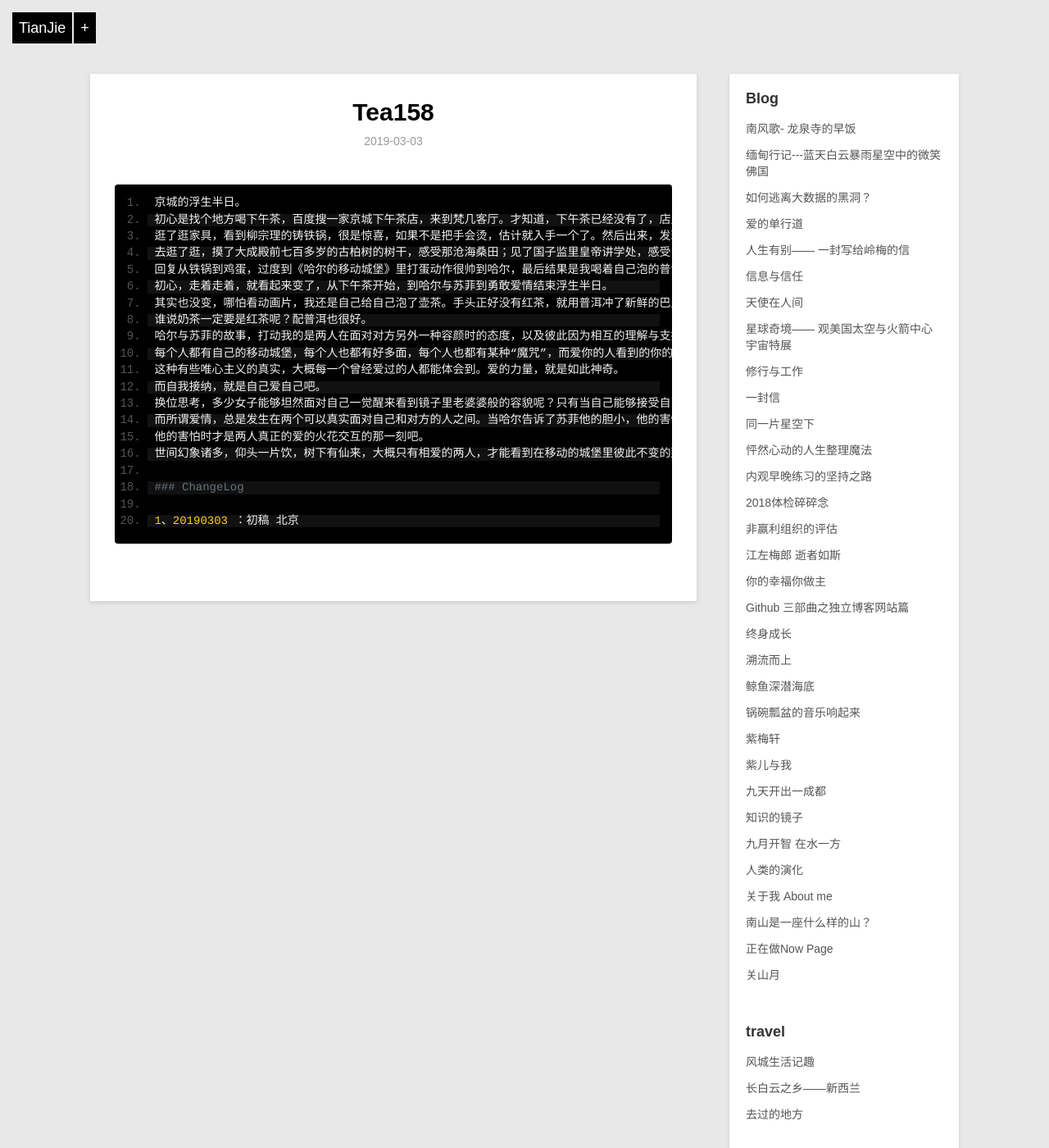
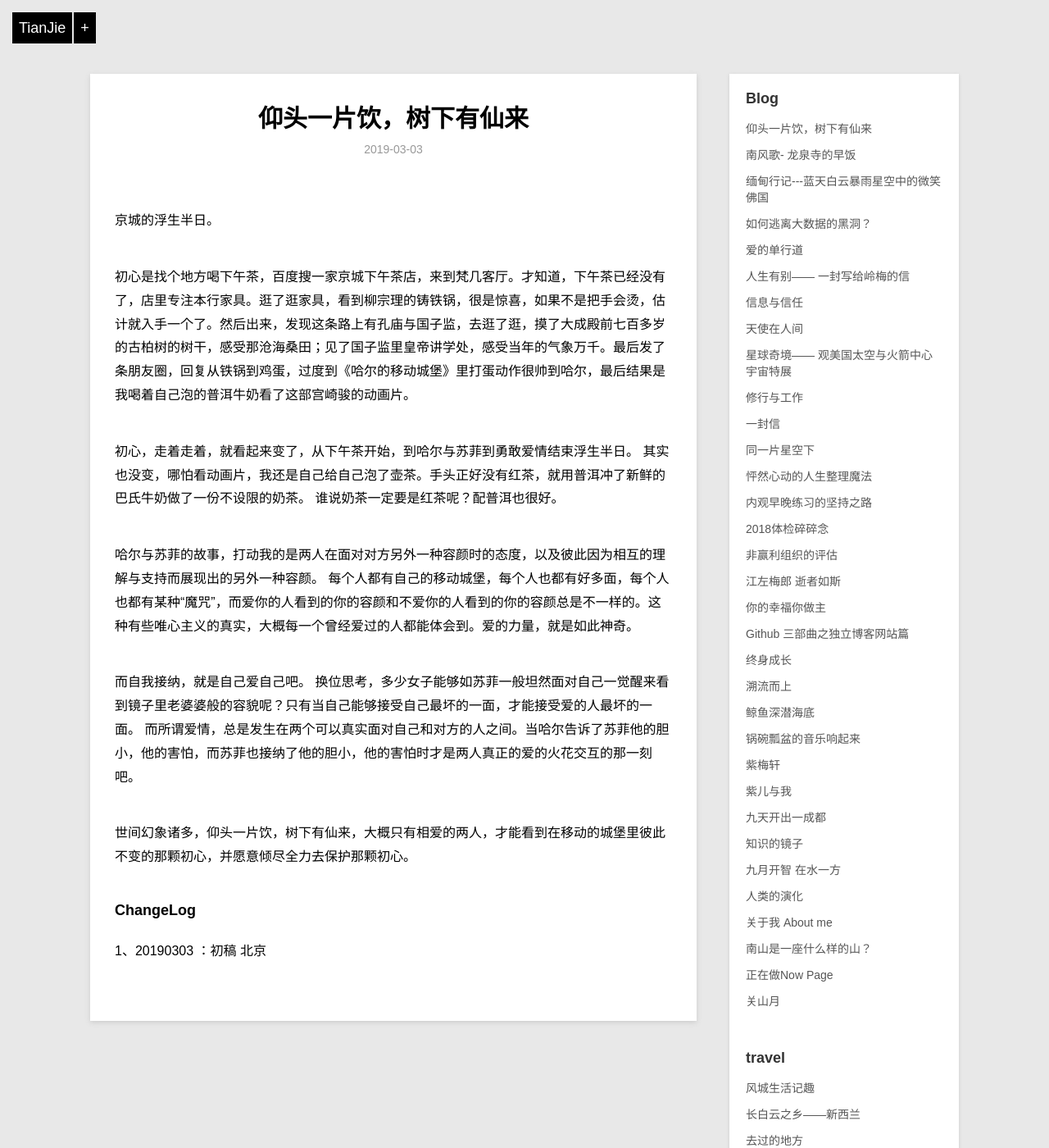
Before and after one commit to violettianjie/violettianjie.github.io, a Jekyll site: the page built from _posts/blog/2019-03-03-tea158.md, in a window 1280 px wide and 1400 px high. Shown: the whole window at 82% size. Built offline with Jekyll 4.4.1, drawn with Linux system fonts in a browser that asks for light colours; our own code applies the rules of GitHub Pages for plain Markdown files.

Commit message:
Update 2019-03-03-tea158.md

```diff
--- a/_posts/blog/2019-03-03-tea158.md
+++ b/_posts/blog/2019-03-03-tea158.md
@@ -1,21 +1,28 @@
+---
+layout: post
+title: "仰头一片饮，树下有仙来"
+description: "品茗人生158"
+category: blog
+---
 
-     京城的浮生半日。
-     初心是找个地方喝下午茶，百度搜一家京城下午茶店，来到梵几客厅。才知道，下午茶已经没有了，店里专注本行家具。
-     逛了逛家具，看到柳宗理的铸铁锅，很是惊喜，如果不是把手会烫，估计就入手一个了。然后出来，发现这条路上有孔庙与国子监，
-     去逛了逛，摸了大成殿前七百多岁的古柏树的树干，感受那沧海桑田；见了国子监里皇帝讲学处，感受当年的气象万千。最后发了条朋友圈，
-     回复从铁锅到鸡蛋，过度到《哈尔的移动城堡》里打蛋动作很帅到哈尔，最后结果是我喝着自己泡的普洱牛奶看了这部宫崎骏的动画片。
-     初心，走着走着，就看起来变了，从下午茶开始，到哈尔与苏菲到勇敢爱情结束浮生半日。
-     其实也没变，哪怕看动画片，我还是自己给自己泡了壶茶。手头正好没有红茶，就用普洱冲了新鲜的巴氏牛奶做了一份不设限的奶茶。
-     谁说奶茶一定要是红茶呢？配普洱也很好。
-     哈尔与苏菲的故事，打动我的是两人在面对对方另外一种容颜时的态度，以及彼此因为相互的理解与支持而展现出的另外一种容颜。
-     每个人都有自己的移动城堡，每个人也都有好多面，每个人也都有某种“魔咒”，而爱你的人看到的你的容颜和不爱你的人看到的你的容颜总是不一样的。
-     这种有些唯心主义的真实，大概每一个曾经爱过的人都能体会到。爱的力量，就是如此神奇。
-     而自我接纳，就是自己爱自己吧。
-     换位思考，多少女子能够坦然面对自己一觉醒来看到镜子里老婆婆般的容貌呢？只有当自己能够接受自己最坏的一面，才能接受爱的人最坏的一面。
-     而所谓爱情，总是发生在两个可以真实面对自己和对方的人之间。当哈尔告诉了苏菲他的胆小，他的害怕，而苏菲也接纳了他的胆小，
-     他的害怕时才是两人真正的爱的火花交互的那一刻吧。
-     世间幻象诸多，仰头一片饮，树下有仙来，大概只有相爱的两人，才能看到在移动的城堡里彼此不变的那颗初心，并愿意倾尽全力去保护那颗初心。
+京城的浮生半日。
 
-     ### ChangeLog
+初心是找个地方喝下午茶，百度搜一家京城下午茶店，来到梵几客厅。才知道，下午茶已经没有了，店里专注本行家具。逛了逛家具，看到柳宗理的铸铁锅，很是惊喜，如果不是把手会烫，估计就入手一个了。然后出来，发现这条路上有孔庙与国子监，去逛了逛，摸了大成殿前七百多岁的古柏树的树干，感受那沧海桑田；见了国子监里皇帝讲学处，感受当年的气象万千。最后发了条朋友圈，回复从铁锅到鸡蛋，过度到《哈尔的移动城堡》里打蛋动作很帅到哈尔，最后结果是我喝着自己泡的普洱牛奶看了这部宫崎骏的动画片。
 
-     1、20190303 ：初稿 北京
+初心，走着走着，就看起来变了，从下午茶开始，到哈尔与苏菲到勇敢爱情结束浮生半日。
+其实也没变，哪怕看动画片，我还是自己给自己泡了壶茶。手头正好没有红茶，就用普洱冲了新鲜的巴氏牛奶做了一份不设限的奶茶。
+谁说奶茶一定要是红茶呢？配普洱也很好。
+
+哈尔与苏菲的故事，打动我的是两人在面对对方另外一种容颜时的态度，以及彼此因为相互的理解与支持而展现出的另外一种容颜。
+每个人都有自己的移动城堡，每个人也都有好多面，每个人也都有某种“魔咒”，而爱你的人看到的你的容颜和不爱你的人看到的你的容颜总是不一样的。这种有些唯心主义的真实，大概每一个曾经爱过的人都能体会到。爱的力量，就是如此神奇。
+
+而自我接纳，就是自己爱自己吧。
+换位思考，多少女子能够如苏菲一般坦然面对自己一觉醒来看到镜子里老婆婆般的容貌呢？只有当自己能够接受自己最坏的一面，才能接受爱的人最坏的一面。
+而所谓爱情，总是发生在两个可以真实面对自己和对方的人之间。当哈尔告诉了苏菲他的胆小，他的害怕，而苏菲也接纳了他的胆小，他的害怕时才是两人真正的爱的火花交互的那一刻吧。
+
+世间幻象诸多，仰头一片饮，树下有仙来，大概只有相爱的两人，才能看到在移动的城堡里彼此不变的那颗初心，并愿意倾尽全力去保护那颗初心。
+
+
+### ChangeLog
+
+1、20190303 ：初稿 北京
```
